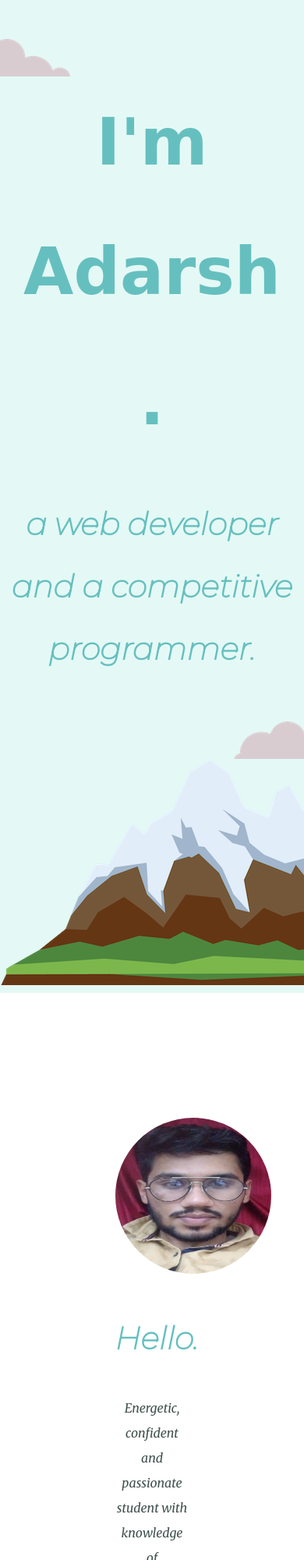
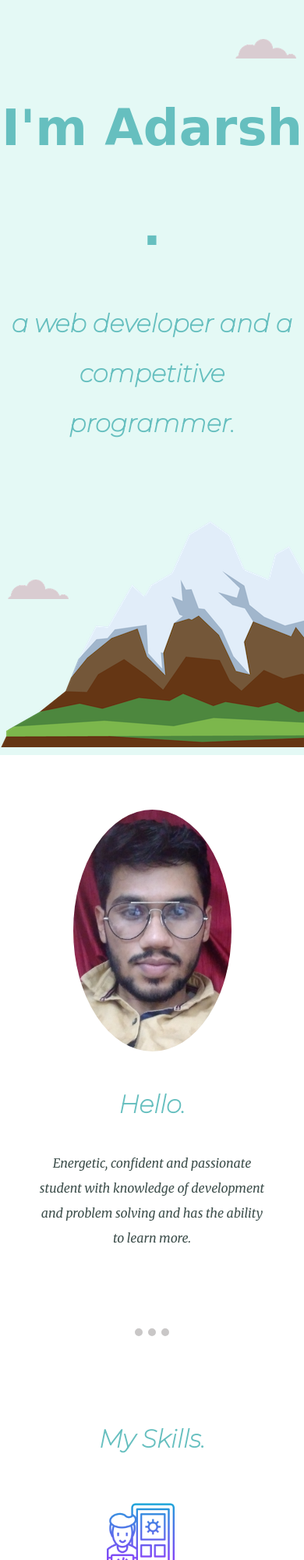
Before and after one commit to adarshS07-pro/my_CV, a plain HTML site: page index.html in a window 390 px wide. Shown: the top 2000 px of the page at 78% size. Drawn offline with Linux system fonts and the light colour scheme; a web font is replaced by a local one.

Commit message:
styles.css

```diff
--- a/styles.css
+++ b/styles.css
@@ -119,3 +119,67 @@ hr{
     margin: 30px auto 50px auto;
     width: 50%
 }
+@media(min-width:360px) and (max-width:480px){
+    h1{
+        font-size: 4rem;
+    }
+    h2{
+        font-size: 2rem;
+    }
+    .bottom-cloud{
+        width: 20%;
+        position: absolute;
+        left: 10px;
+        bottom: 200px;
+    }
+    .top-cloud{
+        width: 20%;
+        position: absolute;
+        top: 50px;
+        right:10px;
+    }
+    .mountain{
+        width: 100%;
+        height: auto;
+    }
+    .photo{
+        height: auto;
+        width: 70%;
+        border-radius: 50%;
+        margin-top: 10px;
+        text-align: center;
+    }
+    .profile{
+        margin: 10px auto 25px auto;
+        width: 100%;
+    }
+    .skill-row1{
+        width: 100%;
+        margin: 50px auto 50px auto;
+        text-align: center;
+        line-height: 1.5;
+        padding-bottom: 10px;
+    }
+    .skill-row2{
+        width: 100%;
+        margin: 10px auto 10px auto;
+        text-align: center;
+        line-height: 1.5;
+        padding-bottom: 5px;
+    }
+    .web{
+        height: 30%;
+        width: 30%;
+        margin-right: 30px;
+        float: none;
+    }
+    .webd{
+        height: 30%;
+        width: 30%;
+        margin-right: 30px;
+        float: none;
+    }
+    .middle-container{
+        padding: 50px;
+    }
+}
```
